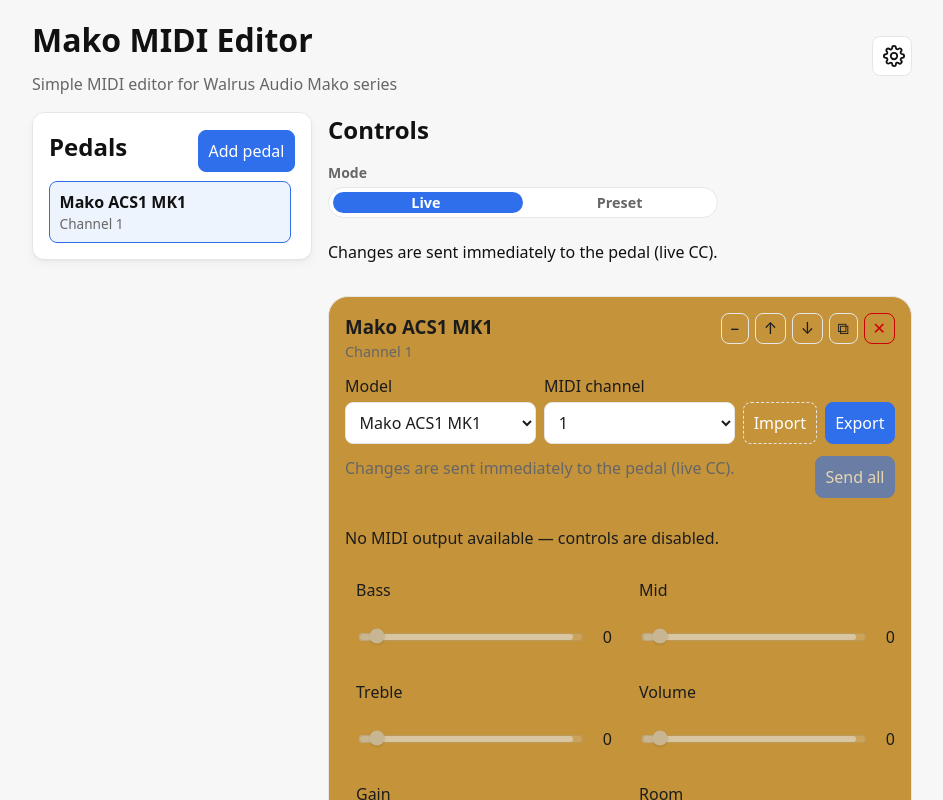
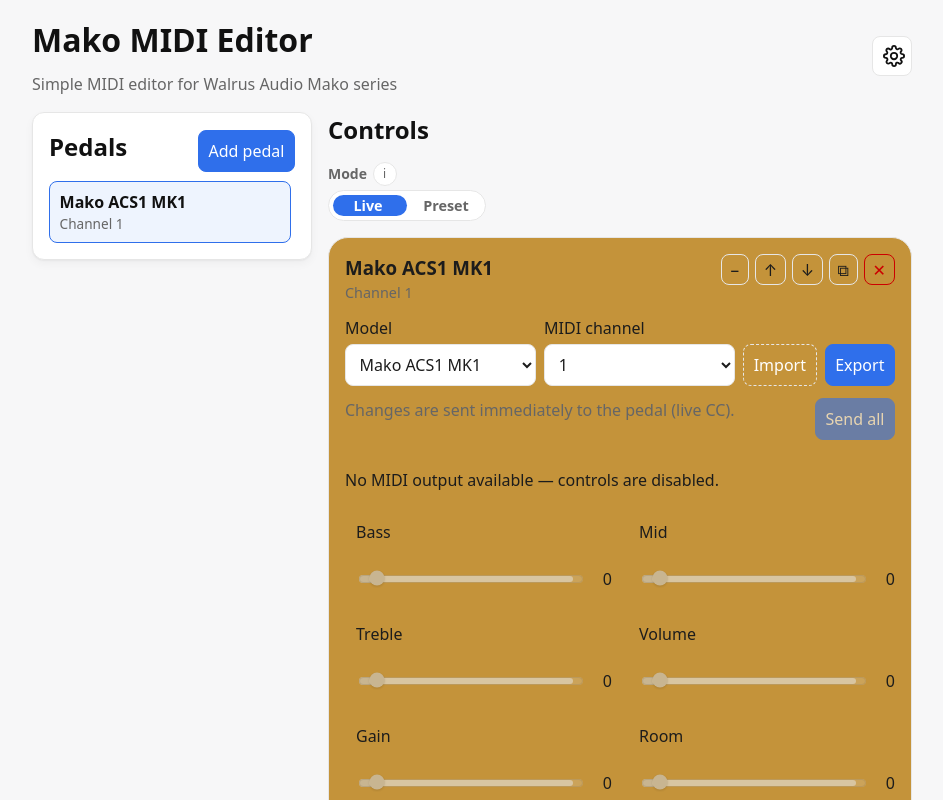
Before and after one commit to bpodrop/mako-editor, a Vue app: page /#/ in a window 1280 px wide. Shown: the top 800 px of the page, without its empty margins (168-1111 px from the left). Built offline with nearby package versions, Linux system fonts and the light colour scheme.

Commit message:
update mode selection

```diff
--- a/src/locales/en.json
+++ b/src/locales/en.json
@@ -115,7 +115,8 @@
     "live": "Live",
     "preset": "Preset",
     "descriptionLive": "Changes are sent immediately to the pedal (live CC).",
-    "descriptionPreset": "Changes are stored until you apply them. Use Apply to send or Cancel to revert to the last committed values."
+    "descriptionPreset": "Changes are stored until you apply them. Use Apply to send or Cancel to revert to the last committed values.",
+    "infoLabel": "Show mode details"
   },
   "snapshots": {
     "title": "Local snapshots",
--- a/src/locales/fr.json
+++ b/src/locales/fr.json
@@ -115,7 +115,8 @@
     "live": "Live",
     "preset": "Preset",
     "descriptionLive": "Les modifications sont envoyées immédiatement à la pédale (CC live).",
-    "descriptionPreset": "Les modifications sont stockées jusqu'à validation. Utilisez Appliquer pour envoyer ou Annuler pour revenir à l'état validé."
+    "descriptionPreset": "Les modifications sont stockées jusqu'à validation. Utilisez Appliquer pour envoyer ou Annuler pour revenir à l'état validé.",
+    "infoLabel": "Afficher l'aide sur le fonctionnement des modes"
   },
   "snapshots": {
     "title": "Snapshots locaux",
--- a/src/ui/components/ModeToggle.vue
+++ b/src/ui/components/ModeToggle.vue
@@ -1,6 +1,40 @@
 <template>
   <div class="mode-toggle">
-    <span :id="labelId" class="label">{{ t('modes.label') }}</span>
+    <div class="label-row">
+      <span :id="labelId" class="label">{{ t('modes.label') }}</span>
+      <div
+        v-if="hasTooltipContent"
+        class="tooltip-wrapper"
+        @mouseenter="showTooltip"
+        @mouseleave="hideTooltip"
+      >
+        <button
+          type="button"
+          class="info-btn"
+          aria-haspopup="true"
+          :aria-label="t('modes.infoLabel')"
+          :aria-describedby="tooltipId"
+          :aria-expanded="isTooltipVisible ? 'true' : 'false'"
+          @focus="showTooltip"
+          @blur="hideTooltip"
+          @keydown.escape.prevent.stop="hideTooltip"
+        >
+          i
+        </button>
+        <div
+          :id="tooltipId"
+          class="tooltip"
+          role="tooltip"
+          :data-visible="isTooltipVisible ? 'true' : 'false'"
+          :aria-hidden="isTooltipVisible ? 'false' : 'true'"
+        >
+          <p v-for="entry in tooltipEntries" :key="entry.mode" class="tooltip-entry">
+            <span class="tooltip-mode">{{ entry.label }}</span>
+            <span class="tooltip-text">{{ entry.description }}</span>
+          </p>
+        </div>
+      </div>
+    </div>
     <button
       type="button"
       class="toggle-btn"
@@ -17,22 +51,53 @@
 </template>
 
 <script setup lang="ts">
+import { computed, ref } from 'vue';
 import { useI18n } from 'vue-i18n';
 
 type InteractionMode = 'live' | 'preset';
 
 const props = defineProps<{
   modelValue: InteractionMode;
+  descriptions?: Partial<Record<InteractionMode, string>>;
 }>();
 
 const emit = defineEmits<{ (e: 'update:modelValue', value: InteractionMode): void }>();
 const { t } = useI18n();
 
 const labelId = `mode-toggle-label-${Math.random().toString(36).slice(2, 8)}`;
+const tooltipId = `mode-tooltip-${Math.random().toString(36).slice(2, 8)}`;
+const isTooltipVisible = ref(false);
+const tooltipEntries = computed(() => {
+  const entries: Array<{ mode: InteractionMode; label: string; description: string }> = [];
+  const modes: InteractionMode[] = ['live', 'preset'];
+  for (const mode of modes) {
+    const override = sanitize(props.descriptions?.[mode]);
+    const fallback = sanitize(mode === 'live' ? t('modes.descriptionLive') : t('modes.descriptionPreset'));
+    const description = override || fallback;
+    if (!description) continue;
+    const label = mode === 'live' ? t('modes.live') : t('modes.preset');
+    entries.push({ mode, label, description });
+  }
+  return entries;
+});
+const hasTooltipContent = computed(() => tooltipEntries.value.length > 0);
 
 function toggleMode() {
   const next = props.modelValue === 'live' ? 'preset' : 'live';
   emit('update:modelValue', next);
+}
+
+function showTooltip() {
+  if (!hasTooltipContent.value) return;
+  isTooltipVisible.value = true;
+}
+
+function hideTooltip() {
+  isTooltipVisible.value = false;
+}
+
+function sanitize(value?: string | null) {
+  return (value ?? '').trim();
 }
 </script>
 
@@ -42,9 +107,81 @@ function toggleMode() {
   flex-direction: column;
   gap: 0.25rem;
 }
+.label-row {
+  display: flex;
+  align-items: center;
+  gap: 0.35rem;
+}
 .label {
   font-size: 0.875rem;
   color: var(--muted);
+}
+.tooltip-wrapper {
+  position: relative;
+  display: inline-flex;
+  align-items: center;
+}
+.info-btn {
+  width: 1.5rem;
+  height: 1.5rem;
+  border-radius: 999px;
+  border: 1px solid var(--border);
+  background: var(--surface);
+  color: var(--muted);
+  font-size: 0.75rem;
+  display: inline-flex;
+  align-items: center;
+  justify-content: center;
+  cursor: pointer;
+  padding: 0;
+  line-height: 1;
+}
+.info-btn:hover {
+  color: var(--primary);
+  border-color: var(--primary);
+}
+.info-btn:focus-visible {
+  outline: 2px solid var(--primary);
+  outline-offset: 2px;
+}
+.tooltip {
+  position: absolute;
+  top: calc(100% + 0.35rem);
+  right: 0;
+  padding: 0.5rem 0.75rem;
+  border-radius: 0.5rem;
+  border: 1px solid var(--border);
+  background: var(--surface);
+  box-shadow: 0 8px 20px rgba(0, 0, 0, 0.15);
+  font-size: 0.8rem;
+  color: var(--text, inherit);
+  width: min(260px, 80vw);
+  opacity: 0;
+  pointer-events: none;
+  transition: opacity 0.15s ease;
+  z-index: 5;
+}
+.tooltip[data-visible='true'] {
+  opacity: 1;
+}
+.tooltip-entry {
+  margin: 0;
+  display: flex;
+  flex-direction: column;
+  gap: 0.15rem;
+}
+.tooltip-entry + .tooltip-entry {
+  margin-top: 0.5rem;
+  padding-top: 0.5rem;
+  border-top: 1px solid var(--border);
+}
+.tooltip-mode {
+  font-weight: 600;
+  font-size: 0.8rem;
+  color: var(--muted);
+}
+.tooltip-text {
+  font-size: 0.8rem;
 }
 .toggle-btn {
   position: relative;
--- a/src/ui/pages/EditorPage.vue
+++ b/src/ui/pages/EditorPage.vue
@@ -29,8 +29,7 @@
           <section class="board-toolbar" aria-labelledby="controls-heading">
             <div class="controls-heading">
               <h2 id="controls-heading">{{ t('controls.heading') }}</h2>
-              <ModeToggle v-model="interactionMode" />
-              <p class="mode-info">{{ modeDescription }}</p>
+              <ModeToggle v-model="interactionMode" :descriptions="modeDescriptions" />
             </div>
             <div class="board-actions">
               <button
@@ -156,9 +155,12 @@ watch(interactionMode, (mode) => {
   try { localStorage.setItem('midi-mode', mode); } catch {}
 });
 
-const modeDescription = computed(() =>
-  interactionMode.value === 'live' ? t('modes.descriptionLive') : t('modes.descriptionPreset')
-);
+const modeDescriptions = computed(() => ({
+  live: t('modes.descriptionLive'),
+  preset: t('modes.descriptionPreset'),
+}));
+
+const modeDescription = computed(() => modeDescriptions.value[interactionMode.value]);
 
 const visibleInstances = computed(() => {
   if (!instances.value.length) return [];
```
